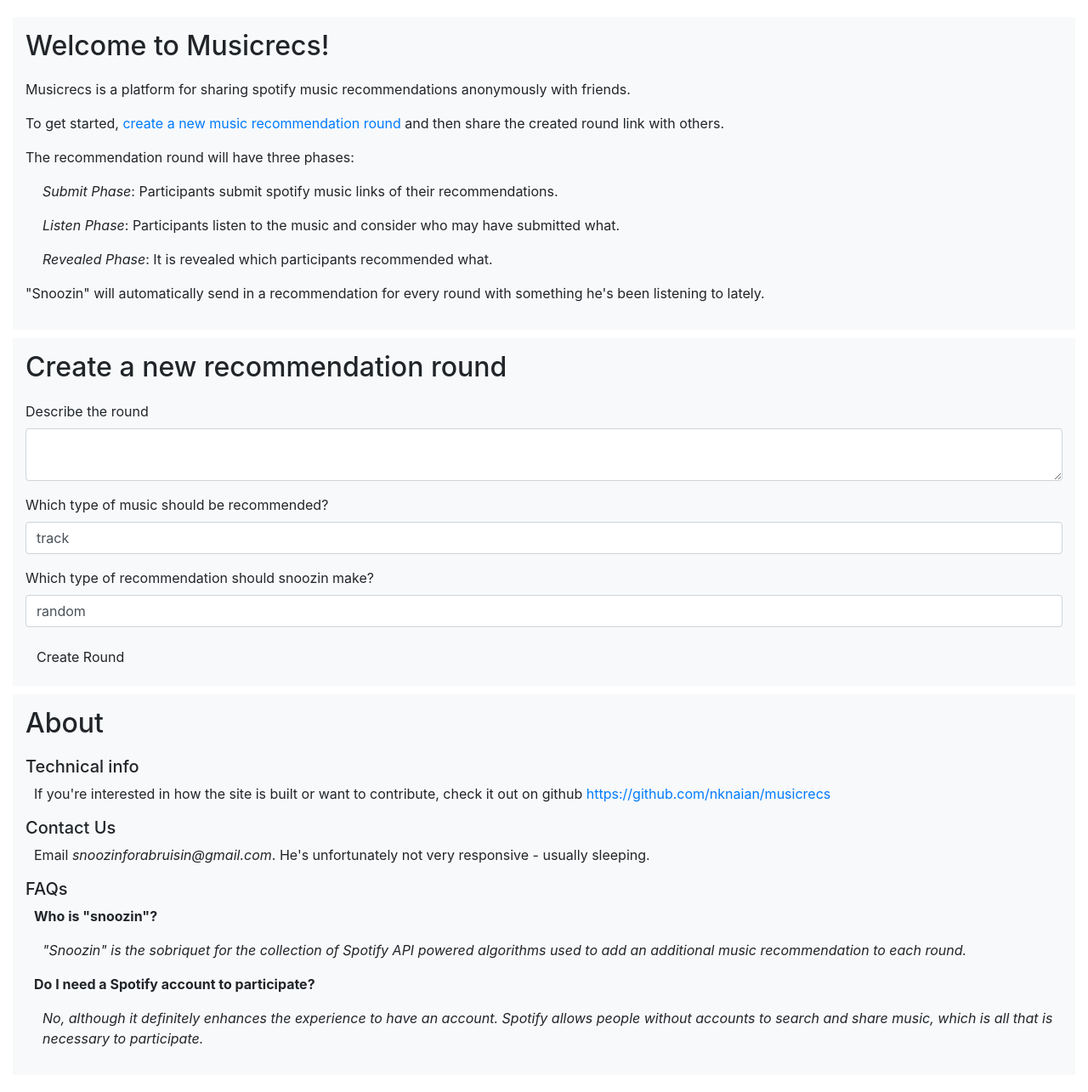
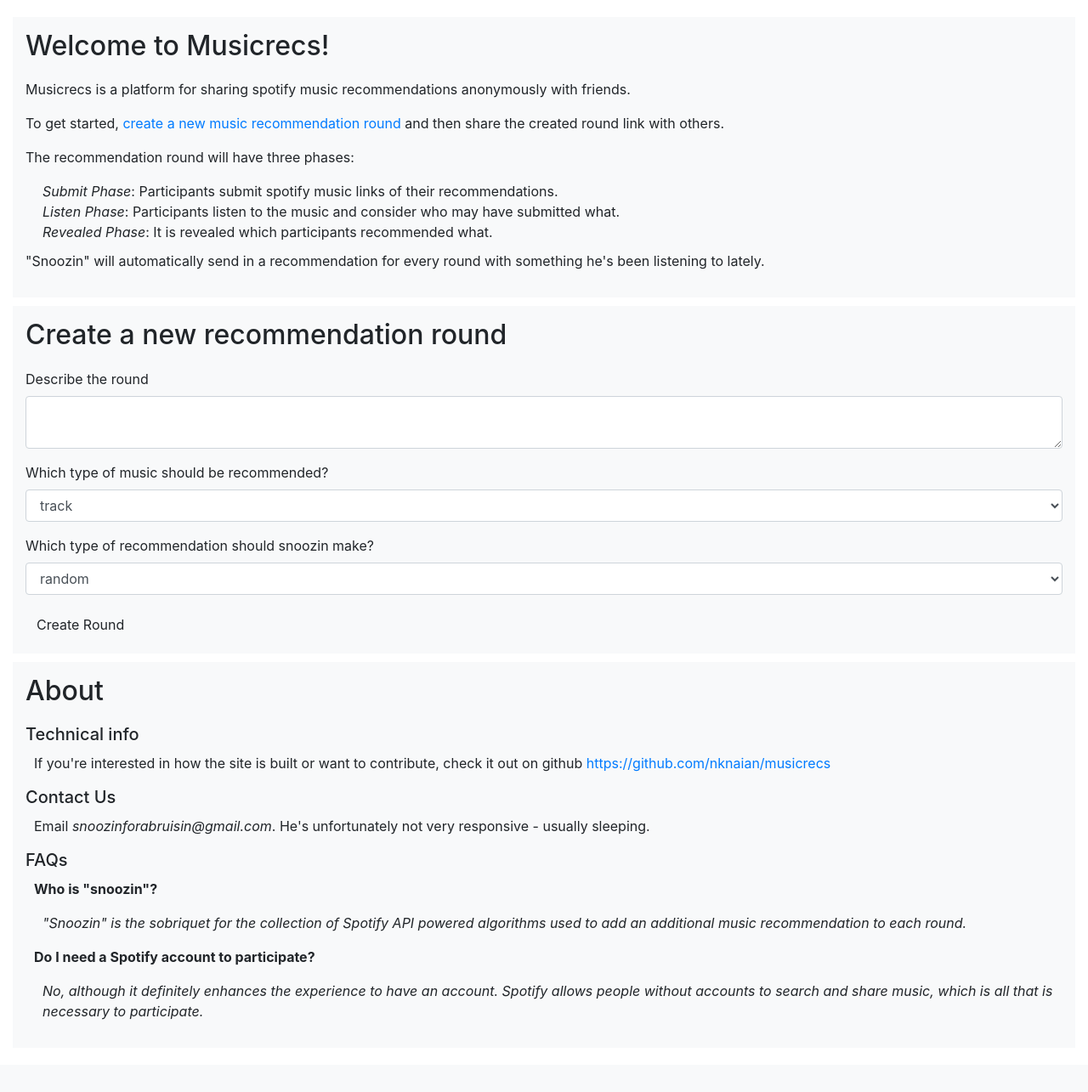
Before and after one commit to nknaian/musicrecs, a Flask app: page / in a window 1280 px wide. Shown: the part 66-1351 px from the top of the page at 85% size. After the commit the page ends 1266 px from the top, so only its background shows below. Run offline with Flask 2, Linux system fonts and the light colour scheme; some libraries are stand-ins or nearby versions.

Commit message:
added logo styling; reformatted phase p and relinked style.css

```diff
--- a/musicrecs/static/style.css
+++ b/musicrecs/static/style.css
@@ -1,8 +1,18 @@
-/* Custom Musicrecs Content */
+/* This stylesheet contains custom styling for Musicrecs. It overrides any defaults from Bootstrap.
+Styling that appears throughout the website are located in the "Broad Styles" section, listed alpabetically.
+Styling that is specific to one instance are located in the "ID Styles" section organized by page, then listed alphabetically. */
 
 /* Broad Styles */
+h1 {
+    margin-bottom: 30px;
+}
+
 h2 {
     margin-bottom: 20px;
+}
+
+h5 {
+    margin-bottom: 10px;
 }
 
 /* Class Styles */
@@ -48,6 +58,7 @@ h2 {
 
 .p_index_phase {
     margin-left: 20px;
+    margin-bottom: 10px;
 }
 
 .p_index_about {
@@ -85,6 +96,11 @@ h2 {
     background: url(/static/loadingimage.gif) no-repeat;
 }
 
+.navbar_logo {
+    height: 40px;
+    width: 40px;
+}
+
 /* PAGE index.html */
 
 /* PAGE round/base.html */
--- a/musicrecs/templates/base.html
+++ b/musicrecs/templates/base.html
@@ -8,8 +8,6 @@
         <meta name="viewport" content="width=device-width, initial-scale=1, shrink-to-fit=no">
 
         <!-- Bootstrap CSS -->
-        <link href="https://cdn.jsdelivr.net/npm/bootstrap@5.0.0-beta1/dist/css/bootstrap.min.css" rel="stylesheet" integrity="sha384-giJF6kkoqNQ00vy+HMDP7azOuL0xtbfIcaT9wjKHr8RbDVddVHyTfAAsrekwKmP1" crossorigin="anonymous">
-
         <link rel="stylesheet" href="https://stackpath.bootstrapcdn.com/bootstrap/4.3.1/css/bootstrap.min.css" integrity="sha384-ggOyR0iXCbMQv3Xipma34MD+dH/1fQ784/j6cY/iJTQUOhcWr7x9JvoRxT2MZw1T" crossorigin="anonymous">
 
         <!-- Musicrecs CSS -->
@@ -19,7 +17,7 @@
     </head>
     <body>
         <nav class="navbar navbar-expand-md navbar-light bg-light">
-            <a class="navbar-brand" href="{{ url_for('index')}}"><img src="/static/Snoozyphones_Page.png" style="height: 40px; width: 40px"></a>
+            <a class="navbar-brand" href="{{ url_for('index')}}"><img src="/static/Snoozyphones_Page.png" class="navbar_logo"></a>
             <button class="navbar-toggler" type="button" data-toggle="collapse" data-target="#navbarNav" aria-controls="navbarNav" aria-expanded="false" aria-label="Toggle navigation">
                 <span class="navbar-toggler-icon"></span>
             </button>
@@ -34,10 +32,10 @@
                 </ul>
             </div>
         </nav>
-        <div id="base_content" class="container-fluid">
+        <div class="container-fluid" style="margin-top: 20px; margin-bottom: 20px;">
             <!-- Loading content goes here -->
-            <div id="loading">
-                <div></div>
+            <div id="loading" style="display: none; cursor: wait;">
+                <div style="margin-left: 50%; margin-top: 20px; width: 35px; height: 35px; background: url(/static/loadingimage.gif) no-repeat;"></div>
             </div>
 
             <!-- Content goes here -->
--- a/musicrecs/templates/index.html
+++ b/musicrecs/templates/index.html
@@ -7,9 +7,10 @@
         <p>Musicrecs is a platform for sharing spotify music recommendations anonymously with friends.</p>
         <p>To get started, <a href="#new_round_form">create a new music recommendation round</a> and then share the created round link with others.</p>
         <p>The recommendation round will have three phases:</p>
-        <p class="p_index_phase"><i>Submit Phase</i>: Participants submit spotify music links of their recommendations.</p>
-        <p class="p_index_phase"><i>Listen Phase</i>: Participants listen to the music and consider who may have submitted what.</p>
-        <p class="p_index_phase"><i>Revealed Phase</i>: It is revealed which participants recommended what.</p>
+        <p class="p_index_phase">
+            <i>Submit Phase</i>: Participants submit spotify music links of their recommendations. <br>
+            <i>Listen Phase</i>: Participants listen to the music and consider who may have submitted what. <br>
+            <i>Revealed Phase</i>: It is revealed which participants recommended what.</p>
         <p>"Snoozin" will automatically send in a recommendation for every round with something he's been listening to lately.</p>
     </div>
 
```
